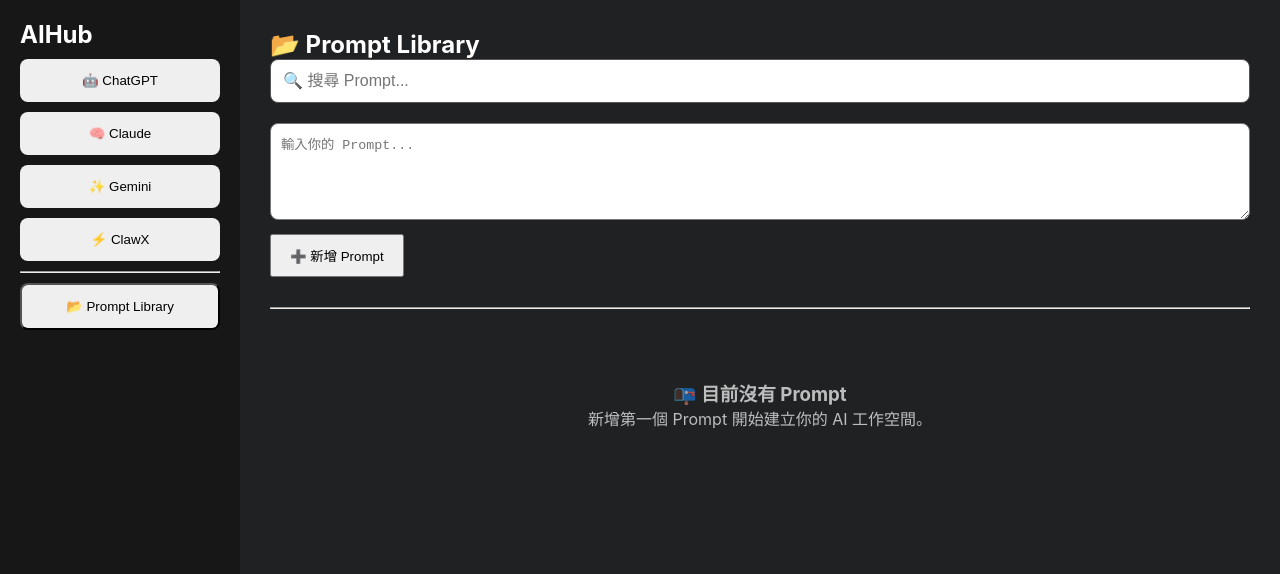
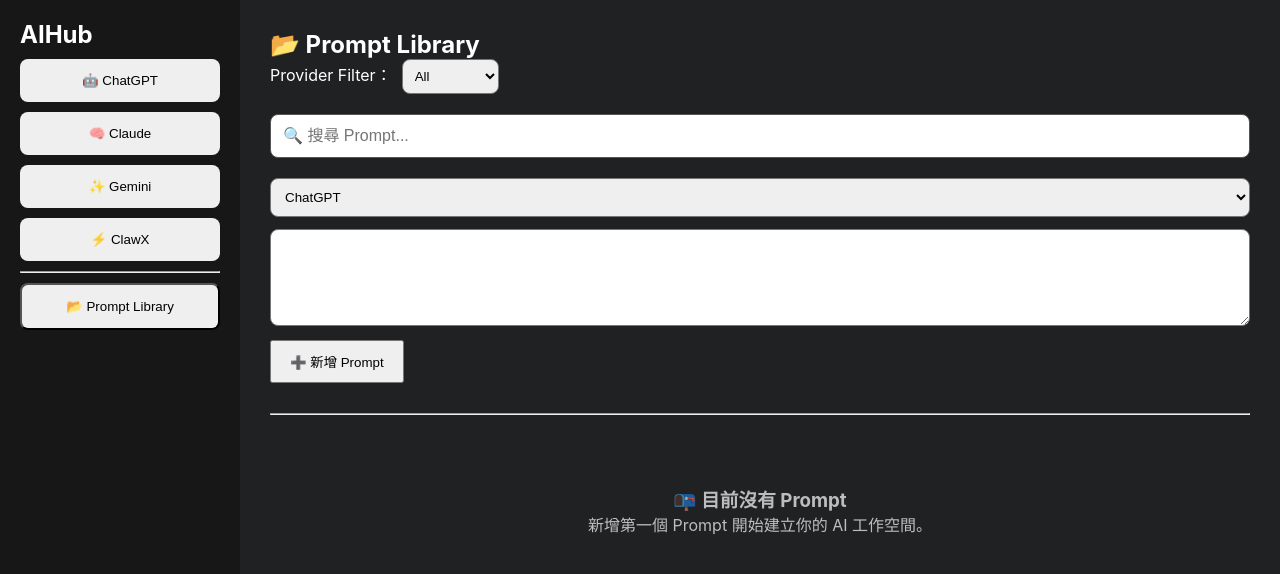
Before and after one commit to samaiai873-sudo/AIHub, a React (Vite) app: page / in a window 1280 px wide. Both pictures are taken after a click on the button "📂 Prompt Library". Shown: the top 574 px of the page. Built offline with nearby package versions, Linux system fonts and the light colour scheme.

Commit message:
refactor: Sprint 3A Architecture

```diff
--- a/src/components/PromptForm.tsx
+++ b/src/components/PromptForm.tsx
@@ -1,28 +1,52 @@
+import { providers } from "../data/providers";
+
 type PromptFormProps = {
   value: string;
+  provider: string;
   onChange: (value: string) => void;
+  onProviderChange: (provider: string) => void;
   onSubmit: () => void;
 };
 
 export default function PromptForm({
   value,
+  provider,
   onChange,
+  onProviderChange,
   onSubmit,
 }: PromptFormProps) {
   return (
     <>
+      <select
+        value={provider}
+        onChange={(event) => onProviderChange(event.target.value)}
+        style={{
+          width: "100%",
+          padding: "10px",
+          borderRadius: 8,
+          marginBottom: 12,
+          boxSizing: "border-box",
+        }}
+      >
+        {providers.map((item) => (
+          <option
+            key={item.id}
+            value={item.id}
+          >
+            {item.name}
+          </option>
+        ))}
+      </select>
+
       <textarea
         value={value}
-        onChange={(event) =>
-          onChange(event.target.value)
-        }
+        onChange={(event) => onChange(event.target.value)}
         rows={5}
-        placeholder="輸入你的 Prompt..."
         style={{
           width: "100%",
           padding: 10,
           borderRadius: 8,
-          resize: "vertical",
+          boxSizing: "border-box",
         }}
       />
 
--- a/src/components/PromptLibrary.tsx
+++ b/src/components/PromptLibrary.tsx
@@ -1,79 +1,43 @@
-import { useMemo, useState } from "react";
+import { useState } from "react";
 
 import PromptForm from "./PromptForm";
 import PromptList from "./PromptList";
 import EmptyState from "./EmptyState";
 import SearchBar from "./SearchBar";
 
-import useLocalStorage from "../hooks/useLocalStorage";
+import usePrompts from "../hooks/usePrompts";
+import usePromptSearch from "../hooks/usePromptSearch";
 
-import type { Prompt } from "../types/prompt";
+import { providers } from "../data/providers";
 
 export default function PromptLibrary() {
   const [input, setInput] = useState("");
+  const [provider, setProvider] = useState("chatgpt");
   const [search, setSearch] = useState("");
+  const [filterProvider, setFilterProvider] = useState("all");
 
-  const [prompts, setPrompts] = useLocalStorage<Prompt[]>(
-    "aihub-prompts",
-    []
-  );
+  const {
+    prompts,
+    addPrompt,
+    deletePrompt,
+    toggleFavorite,
+  } = usePrompts();
 
-  const addPrompt = () => {
-    if (!input.trim()) return;
+  const filteredPrompts = usePromptSearch({
+    prompts,
+    keyword: search,
+    provider: filterProvider,
+  });
 
-    const now = new Date().toISOString();
-
-    const newPrompt: Prompt = {
-      id: crypto.randomUUID(),
-      title: "AIHub",
-      content: input,
-      provider: "chatgpt",
-      tags: [],
-      favorite: false,
-      createdAt: now,
-      updatedAt: now,
-    };
-
-    setPrompts([newPrompt, ...prompts]);
+  const handleAddPrompt = () => {
+    addPrompt(input, provider);
     setInput("");
-  };
-
-  const deletePrompt = (id: string) => {
-    setPrompts(prompts.filter((prompt) => prompt.id !== id));
-  };
-
-  const toggleFavorite = (id: string) => {
-    setPrompts(
-      prompts.map((prompt) =>
-        prompt.id === id
-          ? {
-              ...prompt,
-              favorite: !prompt.favorite,
-              updatedAt: new Date().toISOString(),
-            }
-          : prompt
-      )
-    );
   };
 
   const copyPrompt = async (content: string) => {
     await navigator.clipboard.writeText(content);
     alert("已複製！");
   };
-
-  const filteredPrompts = useMemo(() => {
-    const keyword = search.trim().toLowerCase();
-
-    if (!keyword) {
-      return prompts;
-    }
-
-    return prompts.filter(
-      (prompt) =>
-        prompt.title.toLowerCase().includes(keyword) ||
-        prompt.content.toLowerCase().includes(keyword)
-    );
-  }, [prompts, search]);
 
   return (
     <div
@@ -84,6 +48,37 @@
     >
       <h2>📂 Prompt Library</h2>
 
+      <div
+        style={{
+          marginBottom: 20,
+        }}
+      >
+        <label>Provider Filter：</label>
+
+        <select
+          value={filterProvider}
+          onChange={(event) =>
+            setFilterProvider(event.target.value)
+          }
+          style={{
+            marginLeft: 10,
+            padding: 8,
+            borderRadius: 8,
+          }}
+        >
+          <option value="all">All</option>
+
+          {providers.map((item) => (
+            <option
+              key={item.id}
+              value={item.id}
+            >
+              {item.name}
+            </option>
+          ))}
+        </select>
+      </div>
+
       <SearchBar
         value={search}
         onChange={setSearch}
@@ -91,8 +86,10 @@
 
       <PromptForm
         value={input}
+        provider={provider}
         onChange={setInput}
-        onSubmit={addPrompt}
+        onProviderChange={setProvider}
+        onSubmit={handleAddPrompt}
       />
 
       <hr
--- /dev/null
+++ b/src/data/providers.ts
@@ -0,0 +1,27 @@
+export type Provider = {
+  id: string;
+  name: string;
+};
+
+export const providers: Provider[] = [
+  {
+    id: "chatgpt",
+    name: "ChatGPT",
+  },
+  {
+    id: "claude",
+    name: "Claude",
+  },
+  {
+    id: "gemini",
+    name: "Gemini",
+  },
+  {
+    id: "grok",
+    name: "Grok",
+  },
+  {
+    id: "perplexity",
+    name: "Perplexity",
+  },
+];
--- /dev/null
+++ b/src/hooks/usePromptSearch.ts
@@ -0,0 +1,31 @@
+import { useMemo } from "react";
+import type { Prompt } from "../types/prompt";
+
+type UsePromptSearchParams = {
+  prompts: Prompt[];
+  keyword: string;
+  provider: string;
+};
+
+export default function usePromptSearch({
+  prompts,
+  keyword,
+  provider,
+}: UsePromptSearchParams) {
+  return useMemo(() => {
+    const search = keyword.trim().toLowerCase();
+
+    return prompts.filter((prompt) => {
+      const matchKeyword =
+        !search ||
+        prompt.title.toLowerCase().includes(search) ||
+        prompt.content.toLowerCase().includes(search);
+
+      const matchProvider =
+        provider === "all" ||
+        prompt.provider === provider;
+
+      return matchKeyword && matchProvider;
+    });
+  }, [prompts, keyword, provider]);
+}
--- /dev/null
+++ b/src/hooks/usePrompts.ts
@@ -0,0 +1,58 @@
+import useLocalStorage from "./useLocalStorage";
+import type { Prompt } from "../types/prompt";
+
+export default function usePrompts() {
+  const [prompts, setPrompts] = useLocalStorage<Prompt[]>(
+    "aihub-prompts",
+    []
+  );
+
+  const addPrompt = (
+    content: string,
+    provider: string
+  ) => {
+    if (!content.trim()) return;
+
+    const now = new Date().toISOString();
+
+    const newPrompt: Prompt = {
+      id: crypto.randomUUID(),
+      title: "AIHub",
+      content,
+      provider,
+      tags: [],
+      favorite: false,
+      createdAt: now,
+      updatedAt: now,
+    };
+
+    setPrompts((prev) => [newPrompt, ...prev]);
+  };
+
+  const deletePrompt = (id: string) => {
+    setPrompts((prev) =>
+      prev.filter((prompt) => prompt.id !== id)
+    );
+  };
+
+  const toggleFavorite = (id: string) => {
+    setPrompts((prev) =>
+      prev.map((prompt) =>
+        prompt.id === id
+          ? {
+              ...prompt,
+              favorite: !prompt.favorite,
+              updatedAt: new Date().toISOString(),
+            }
+          : prompt
+      )
+    );
+  };
+
+  return {
+    prompts,
+    addPrompt,
+    deletePrompt,
+    toggleFavorite,
+  };
+}
```
